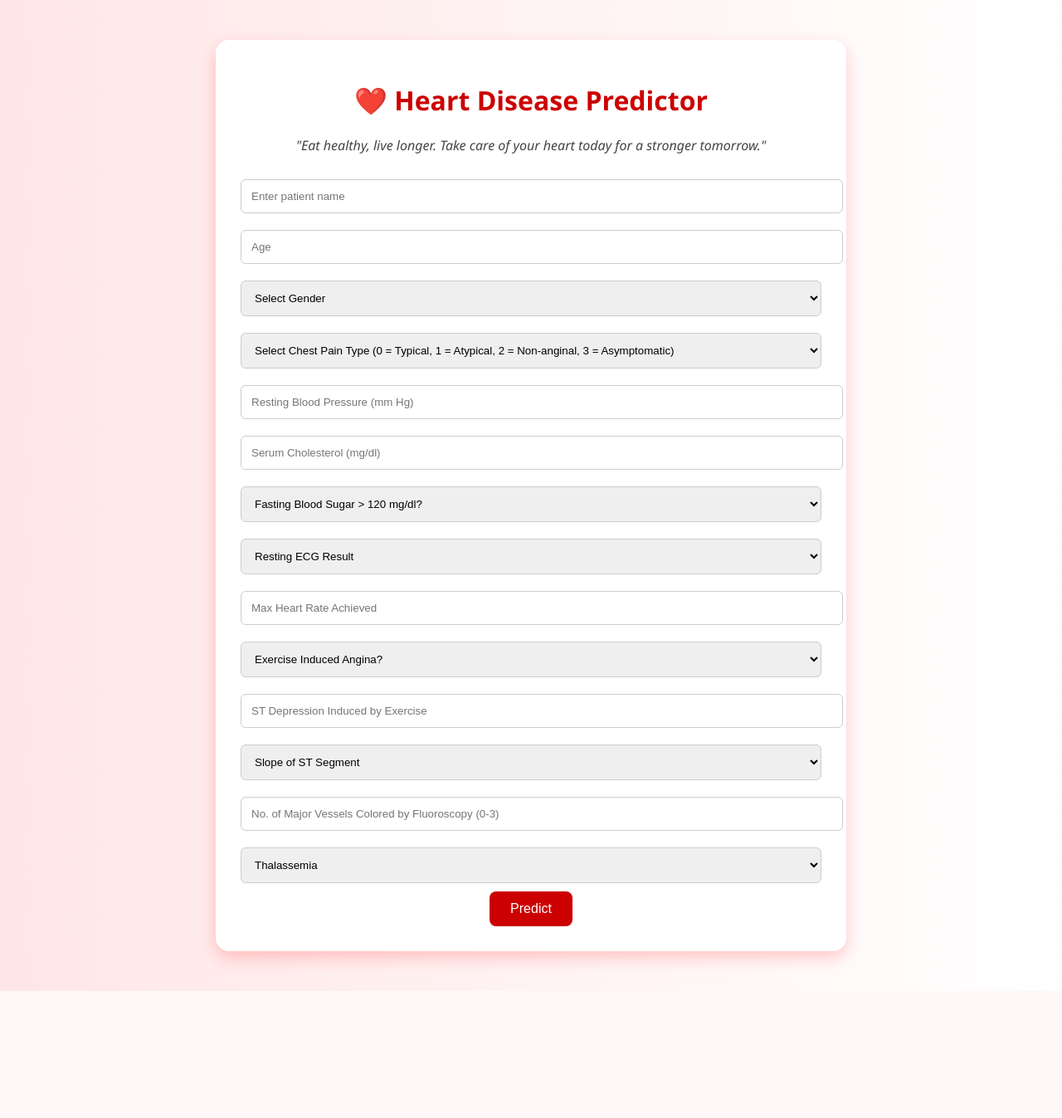
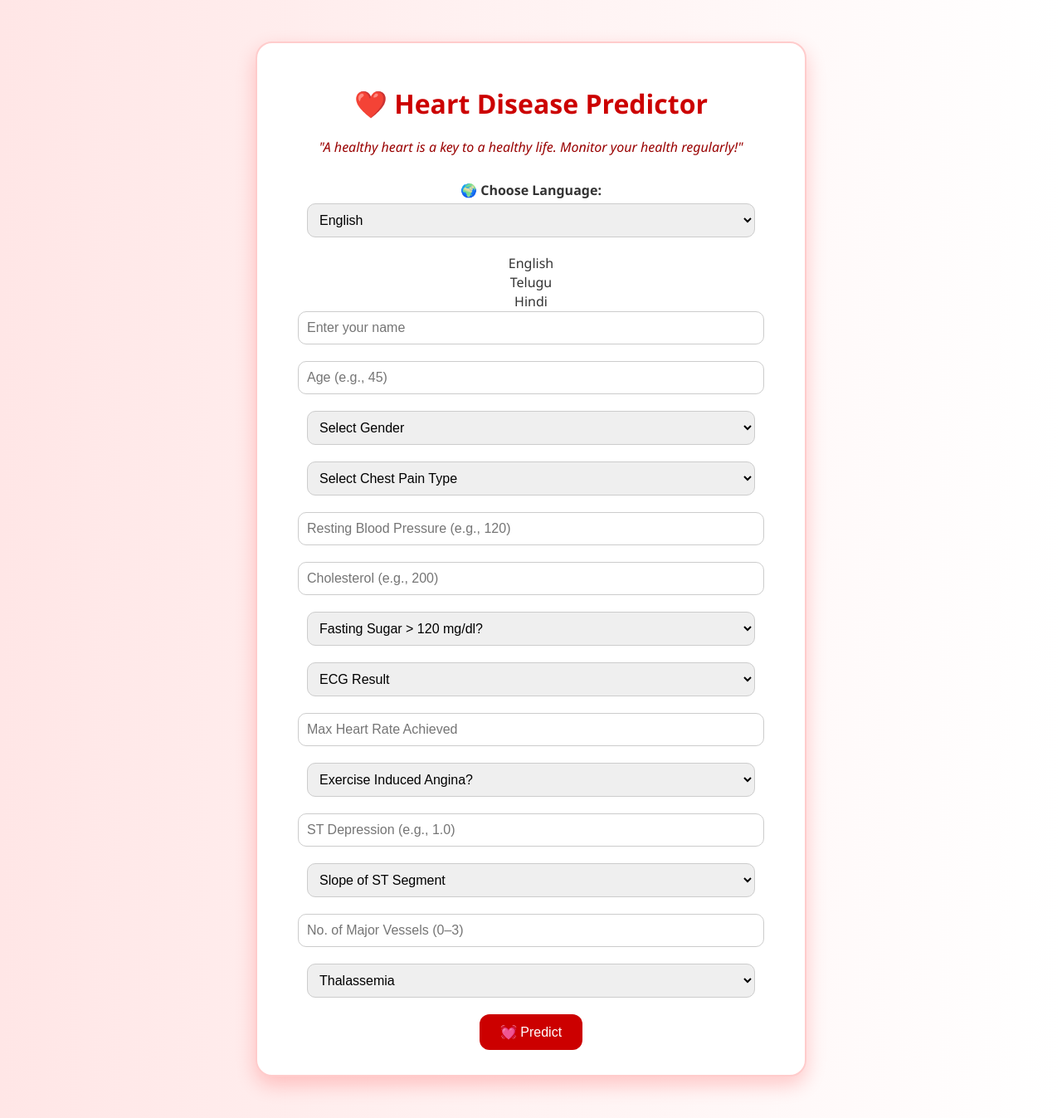
Before and after one commit to 1536117786/Heart-disease-, a Flask app: page / in a window 1280 px wide. Shown: the whole page at 83% size. Before the commit the page ends 1194 px from the top, so only its background shows below. Run offline with Flask 3, Linux system fonts and the light colour scheme; parts of the project's set-up code (start-up, migrations or seed data) failed here and were passed over.

Commit message:
✅ Added result.html for prediction result page

```diff
--- a/app.py
+++ b/app.py
@@ -11,48 +11,58 @@ scaler = pickle.load(open('scaler.pkl', 'rb'))
 
 app = Flask(__name__)
 
-# Route for homepage with form
+# Route for homepage
 @app.route('/')
 def home():
     return render_template('index.html')
 
-# Route for prediction via web form
+# Route for form prediction and result page
 @app.route('/predict', methods=['POST'])
 def predict():
     try:
-        # Get all form data
+        # Get form data
         form_data = dict(request.form)
 
-        # Extract patient name (not used in prediction)
+        # Extract patient name and language
         patient_name = form_data.pop("patient_name", "User")
+        language = form_data.pop("language", "en")
 
-        # Convert input values to float
+        # Convert remaining form values to float
         input_values = [float(val) for val in form_data.values()]
         features = np.array([input_values])
         scaled = scaler.transform(features)
         prediction = model.predict(scaled)[0]
-        result = "✅ No Heart Disease" if prediction == 0 else "⚠️ Heart Disease Detected"
 
-        # Save to CSV
+        result_text = "✅ No Heart Disease" if prediction == 0 else "⚠️ Heart Disease Detected"
+
+        # Log predictions to CSV
         log_entry = {
             "timestamp": datetime.now().strftime("%Y-%m-%d %H:%M:%S"),
             "patient_name": patient_name,
             **form_data,
             "prediction": int(prediction),
-            "result": result
+            "result": result_text
         }
+
         df_log = pd.DataFrame([log_entry])
         if os.path.exists('predictions_log.csv'):
             df_log.to_csv('predictions_log.csv', mode='a', header=False, index=False)
         else:
             df_log.to_csv('predictions_log.csv', mode='w', header=True, index=False)
 
-        return render_template('index.html', prediction_text=f"{patient_name}, your result: {result}")
+        # Render result page
+        return render_template(
+            'result.html',
+            patient_name=patient_name,
+            prediction_text=result_text,
+            prediction=int(prediction),
+            language=language
+        )
 
     except Exception as e:
         return render_template('index.html', prediction_text=f"Error: {str(e)}")
 
-# Optional JSON API
+# Optional: API Endpoint for JSON requests
 @app.route('/predict_api', methods=['POST'])
 def predict_api():
     data = request.get_json()
--- /dev/null
+++ b/static/styles.css
@@ -0,0 +1,83 @@
+/* styles.css - Heart Health Theme */
+
+body {
+    font-family: 'Segoe UI', Tahoma, Geneva, Verdana, sans-serif;
+    background: linear-gradient(to right, #ffe6e6, #ffffff);
+    color: #333;
+    text-align: center;
+    margin: 0;
+    padding: 0;
+}
+
+.container {
+    max-width: 600px;
+    margin: 50px auto;
+    padding: 30px;
+    background-color: #fff;
+    border-radius: 20px;
+    box-shadow: 0 10px 25px rgba(255, 0, 0, 0.2);
+    border: 2px solid #ffcccc;
+}
+
+h1 {
+    color: #cc0000;
+    font-size: 32px;
+    margin-bottom: 20px;
+}
+
+p.quote {
+    font-style: italic;
+    color: #990000;
+    margin-bottom: 30px;
+}
+
+label {
+    display: block;
+    margin: 10px 0 5px;
+    font-weight: bold;
+}
+
+input[type="text"],
+input[type="number"],
+select {
+    width: 90%;
+    padding: 10px;
+    border: 1px solid #ccc;
+    border-radius: 10px;
+    margin-bottom: 20px;
+    font-size: 16px;
+}
+
+button {
+    background-color: #cc0000;
+    color: white;
+    padding: 12px 25px;
+    border: none;
+    border-radius: 12px;
+    font-size: 16px;
+    cursor: pointer;
+    transition: background 0.3s ease;
+}
+
+button:hover {
+    background-color: #a00000;
+}
+
+.result {
+    font-size: 22px;
+    font-weight: bold;
+    margin-top: 20px;
+    color: green;
+}
+
+.video-section {
+    margin-top: 40px;
+}
+
+.video-section iframe {
+    width: 100%;
+    height: 315px;
+    border-radius: 10px;
+    border: 2px solid #cc0000;
+    margin-top: 10px;
+}
--- a/templates/index.html
+++ b/templates/index.html
@@ -2,64 +2,33 @@
 <html lang="en">
 <head>
     <meta charset="UTF-8">
-    <title>❤️ Heart Disease Prediction</title>
-    <style>
-        body {
-            font-family: 'Segoe UI', sans-serif;
-            background: linear-gradient(to right, #ffe6e6, #fff);
-            padding: 40px;
-            text-align: center;
-        }
-        .container {
-            max-width: 700px;
-            margin: auto;
-            padding: 30px;
-            background: #ffffff;
-            border-radius: 16px;
-            box-shadow: 0 8px 20px rgba(255, 0, 0, 0.2);
-        }
-        h1 {
-            color: #cc0000;
-        }
-        .quote {
-            font-size: 16px;
-            margin-bottom: 20px;
-            color: #444;
-            font-style: italic;
-        }
-        input, select {
-            width: 100%;
-            padding: 12px;
-            margin: 10px 0;
-            border: 1px solid #ccc;
-            border-radius: 6px;
-        }
-        button {
-            padding: 12px 25px;
-            background: #cc0000;
-            color: white;
-            border: none;
-            border-radius: 8px;
-            cursor: pointer;
-            font-size: 16px;
-        }
-        .result {
-            margin-top: 20px;
-            font-size: 20px;
-            font-weight: bold;
-            color: green;
-        }
-    </style>
+    <title>❤️ Heart Disease Predictor</title>
+    <link rel="stylesheet" type="text/css" href="{{ url_for('static', filename='styles.css') }}">
 </head>
 <body>
     <div class="container">
         <h1>❤️ Heart Disease Predictor</h1>
-        <p class="quote">"Eat healthy, live longer. Take care of your heart today for a stronger tomorrow."</p>
+        <p class="quote">"A healthy heart is a key to a healthy life. Monitor your health regularly!"</p>
 
         <form method="POST" action="/predict">
-            <input type="text" name="patient_name" placeholder="Enter patient name">
+            <label>🌍 Choose Language:</label>
+            <select name="language">
+                <option value="en">English</option>
+                <option value="hi">Hindi</option>
+                <option value="te">Telugu</option>
+                <option value="es">Spanish</option>
 
-            <input type="number" name="age" placeholder="Age">
+            <select name="language">
+                    <option value="en" selected>English</option>
+                    <option value="te">Telugu</option>
+                    <option value="hi">Hindi</option>
+            </select>
+
+            </select>
+
+            <input type="text" name="patient_name" placeholder="Enter your name">
+
+            <input type="number" name="age" placeholder="Age (e.g., 45)">
 
             <select name="sex">
                 <option disabled selected>Select Gender</option>
@@ -68,27 +37,26 @@
             </select>
 
             <select name="cp">
-                <option disabled selected>Select Chest Pain Type (0 = Typical, 1 = Atypical, 2 = Non-anginal, 3 = Asymptomatic)</option>
+                <option disabled selected>Select Chest Pain Type</option>
                 <option value="0">Typical Angina</option>
                 <option value="1">Atypical Angina</option>
-                <option value="2">Non-Anginal Pain</option>
+                <option value="2">Non-Anginal</option>
                 <option value="3">Asymptomatic</option>
             </select>
 
-            <input type="number" name="trestbps" placeholder="Resting Blood Pressure (mm Hg)">
-
-            <input type="number" name="chol" placeholder="Serum Cholesterol (mg/dl)">
+            <input type="number" name="trestbps" placeholder="Resting Blood Pressure (e.g., 120)">
+            <input type="number" name="chol" placeholder="Cholesterol (e.g., 200)">
 
             <select name="fbs">
-                <option disabled selected>Fasting Blood Sugar > 120 mg/dl?</option>
+                <option disabled selected>Fasting Sugar > 120 mg/dl?</option>
                 <option value="1">Yes</option>
                 <option value="0">No</option>
             </select>
 
             <select name="restecg">
-                <option disabled selected>Resting ECG Result</option>
+                <option disabled selected>ECG Result</option>
                 <option value="0">Normal</option>
-                <option value="1">ST-T Abnormality</option>
+                <option value="1">ST-T Abnormal</option>
                 <option value="2">Left Ventricular Hypertrophy</option>
             </select>
 
@@ -100,7 +68,7 @@
                 <option value="0">No</option>
             </select>
 
-            <input type="number" step="any" name="oldpeak" placeholder="ST Depression Induced by Exercise">
+            <input type="number" step="any" name="oldpeak" placeholder="ST Depression (e.g., 1.0)">
 
             <select name="slope">
                 <option disabled selected>Slope of ST Segment</option>
@@ -109,21 +77,17 @@
                 <option value="2">Downsloping</option>
             </select>
 
-            <input type="number" name="ca" placeholder="No. of Major Vessels Colored by Fluoroscopy (0-3)">
+            <input type="number" name="ca" placeholder="No. of Major Vessels (0–3)">
 
             <select name="thal">
                 <option disabled selected>Thalassemia</option>
+                <option value="0">Normal</option>
                 <option value="1">Fixed Defect</option>
                 <option value="2">Reversible Defect</option>
-                <option value="0">Normal</option>
             </select>
 
-            <button type="submit">Predict</button>
+            <button type="submit">💓 Predict</button>
         </form>
-
-        {% if prediction_text %}
-            <div class="result">{{ prediction_text }}</div>
-        {% endif %}
     </div>
 </body>
 </html>
```
